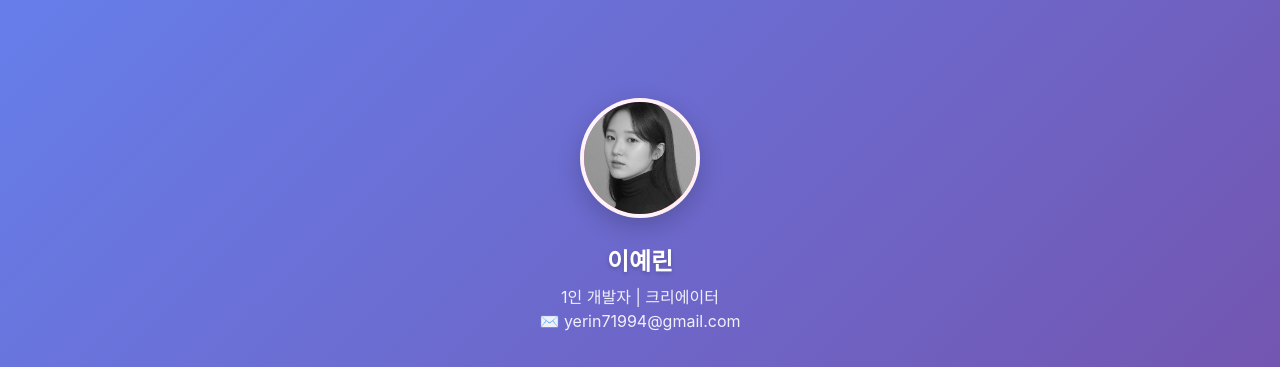
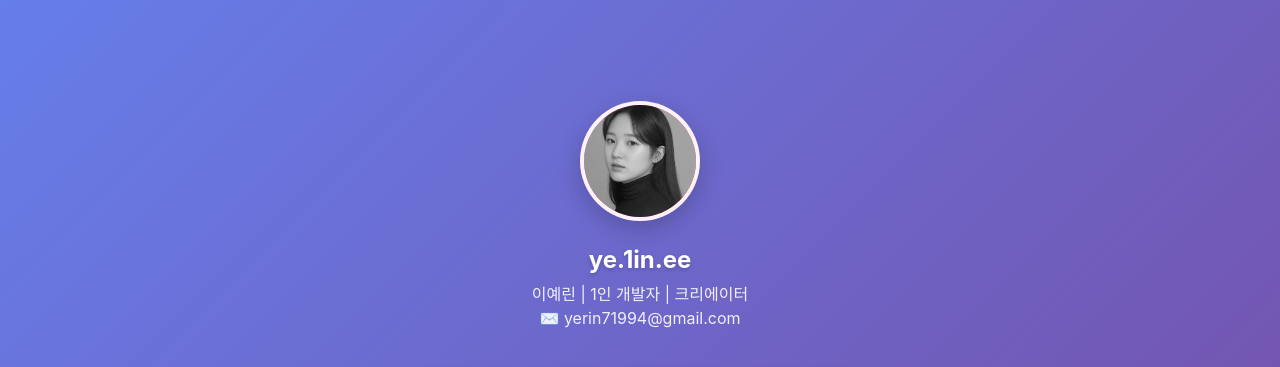
Before and after one commit to yerin719/leeyerin-dev, a plain HTML site: page index.html in a window 1280 px wide. Shown: the top 367 px of the page. Drawn offline with Linux system fonts and the light colour scheme.

Commit message:
title, instagram id 삽입

```diff
--- a/index.html
+++ b/index.html
@@ -3,7 +3,7 @@
   <head>
     <meta charset="UTF-8" />
     <meta name="viewport" content="width=device-width, initial-scale=1.0" />
-    <title>내 링크 모음</title>
+    <title>ye.1in.ee</title>
     <style>
       * {
         margin: 0;
@@ -209,8 +209,8 @@
       <!-- 프로필 섹션 -->
       <div class="profile-section">
         <img src="yerin.jpeg" alt="프로필 이미지" class="profile-image" />
-        <h1 class="profile-name">이예린</h1>
-        <p class="profile-bio">1인 개발자 | 크리에이터</p>
+        <h1 class="profile-name">ye.1in.ee</h1>
+        <p class="profile-bio">이예린 | 1인 개발자 | 크리에이터</p>
         <p class="profile-bio">✉️ yerin71994@gmail.com</p>
       </div>
 
```
